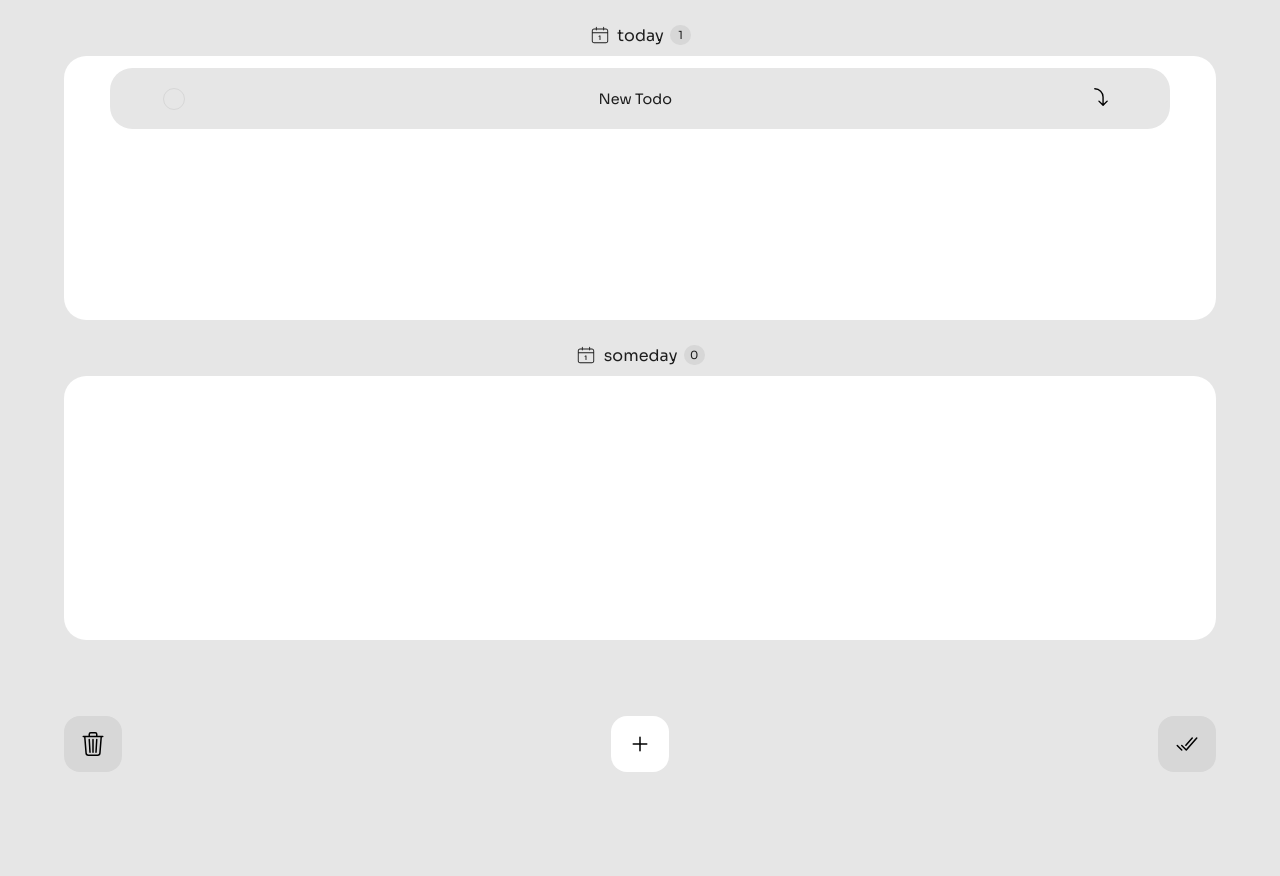
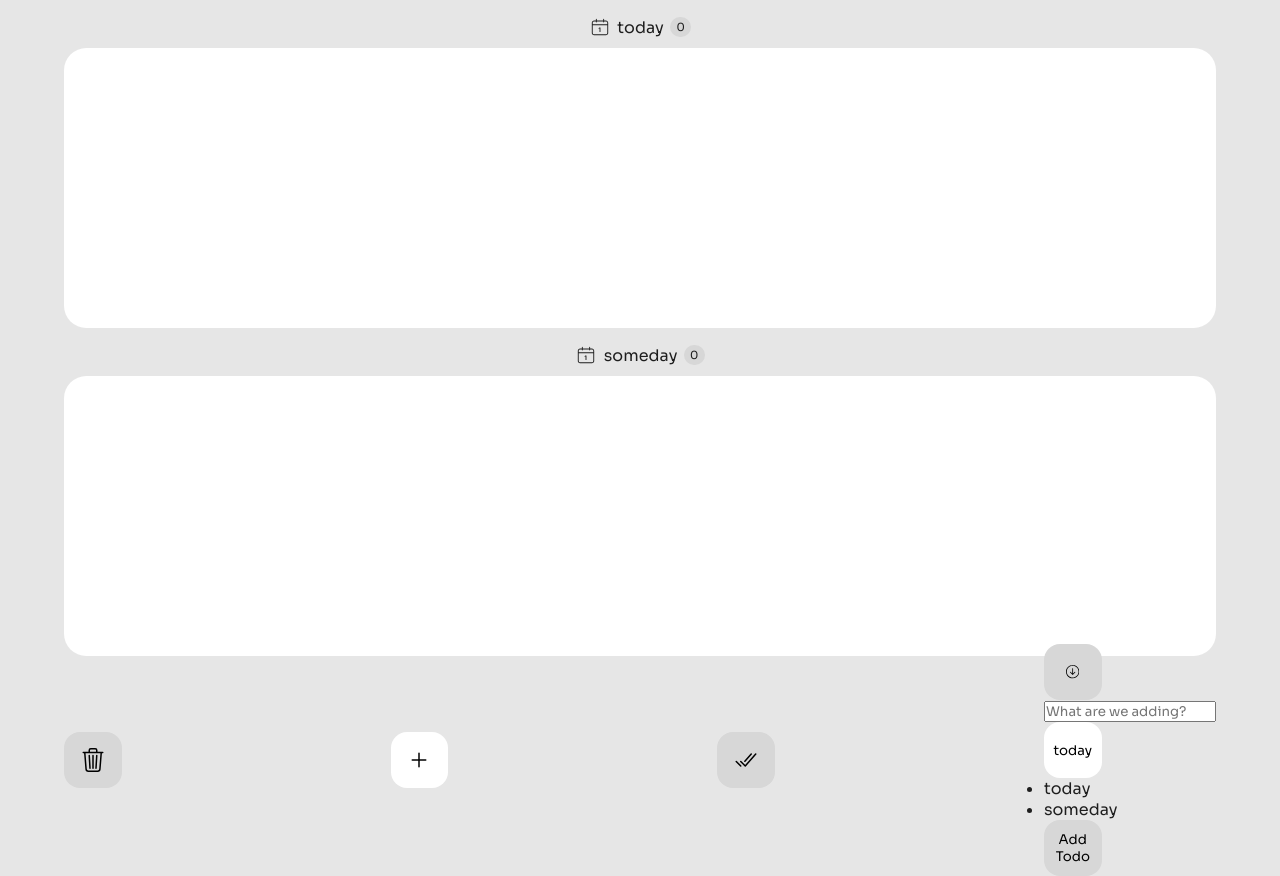
Before and after one commit to Charmingdc/DayForge, a React (Vite) app: page / in a window 1280 px wide. Both pictures are taken after a click on the button 640 px from the left and 744 px from the top of the page. Before the commit the page ends 800 px from the top, so only its background shows below. Built offline with nearby package versions, Linux system fonts and the light colour scheme.

Commit message:
Enhance FooterNav component: Implement todo form for adding new todos, improve state management for input values, and adjust layout styles

```diff
--- a/src/App.css
+++ b/src/App.css
@@ -14,7 +14,7 @@
 
 body {
  width: 100vw;
- height: 100vh;
+ height: auto;
  display: flex;
  flex-direction: column;
  align-items: center;
@@ -34,18 +34,18 @@ main, footer, nav {
 main {
  position: absolute;
  left: 50%;
- height: 90vh;
+ height: auto;
  overflow: hidden;
  transform: translateX(-50%);
 }
 
 .todo-lists {
  width: 100%;
- height: 37vh;
+ height: 39vh;
  display: flex;
  flex-direction: column;
  align-items: center;
- margin-top: 1.5rem;
+ margin-top: 1rem;
 }
 
 .todo-time-tag {
@@ -71,7 +71,7 @@ main {
 
 .todo-lists > ul {
  width: 92%;
- height: 100%;
+ height: 39vh;
  display: flex;
  flex-direction: column;
  align-items: center;
@@ -79,17 +79,32 @@ main {
  padding: .8rem 4%;
  background-color: var(--accent-color);
  border-radius: 1.4rem;
+ overflow-y: auto;
  list-style: none;
 }
 
+.todo-lists > ul::-webkit-scrollbar {
+ width: .2rem;
+}
+
+.todo-lists > ul::-webkit-scrollbar-track {
+ background: transparent;
+ border-radius: 1.4rem;
+}
+
+.todo-lists > ul::-webkit-scrollbar-thumb {
+ background: var(--shade-color);
+ border-radius: 1.4rem;
+}
+
 .todo-lists > ul > li {
- width: 90%;
- height: 3.8rem;
+ width: 92%;
+ min-height: 3.8rem;
  display: flex;
  align-items: center;
  justify-content: space-between;
  font-size: .9rem;
- padding-inline: 5%;
+ padding-inline: 4%;
  background-color: var(--bg-color);
  border-radius: 1.4rem;
 }
@@ -130,7 +145,7 @@ main {
 
 footer {
  position: absolute;
- bottom: 1rem;
+ bottom: 0;
  left: 0rem;
  height: 10vh;
 }
--- a/src/components/FooterNav.tsx
+++ b/src/components/FooterNav.tsx
@@ -1,5 +1,7 @@
+import { useState } from "react";
 import { BsTrash3 } from "react-icons/bs";
 import { IoCheckmarkDoneOutline, IoAdd } from "react-icons/io5";
+import { SlArrowDownCircle } from "react-icons/sl";
 import { TodoProps } from "../types";
 
 type FooterProps = {
@@ -11,22 +13,31 @@ type FooterProps = {
 }
 
 const FooterNav: React.FC<FooterProps> = ({ setTodos, selectedTodos, setSelectedTodos, addTodo, deleteTodo }) => {
+ const [showTodoForm, setShowTodoForm] = useState<boolean>(false);
+ const [todoTextVal, setTodoTextVal] = useState<string>('');
+ const [todoTimeVal, setTodoTimeVal] = useState<'today' | 'someday'>('today');
+
 
  const handleTodoDeletion = (): void => {
   deleteTodo(selectedTodos);
   setSelectedTodos([]);
  }
 
- const handleAddNewTodo = () => {
+ const handleAddNewTodo = (e: React.FormEvent) => {
+  setShowTodoForm(false);
+
+  if (!todoTextVal.trim()) {
+    alert('Empty text');
+	return
+  }
+
   addTodo({
 	id: Math.floor(Math.random() * 1000),
-	todoText: 'New Todo',
-	todoTime: 'today',
+	todoText: todoTextVal,
+	todoTime: todoTimeVal,
 	isCompleted: false
   });
-  alert('Added');
  }
-
 
  const markSelectedAsCompleted = () => {
    setTodos((prevTodos: TodoProps[]) =>
@@ -44,13 +55,40 @@ const FooterNav: React.FC<FooterProps> = ({ setTodos, selectedTodos, setSelected
 	 <BsTrash3 size={24} />
 	</button>
 
-	<button onClick={handleAddNewTodo}>
+	<button onClick={() => setShowTodoForm(true)}>
 	  <IoAdd size={24} />
 	</button>
 
     <button onClick={markSelectedAsCompleted}>
 	  <IoCheckmarkDoneOutline size={24} />
 	</button>
+
+
+	{ showTodoForm &&
+	 <form className="todo-form" onSubmit={handleAddNewTodo}>
+	  <button type="button" onClick={() => setShowTodoForm(false)}>
+	   <SlArrowDownCircle />
+	  </button>
+
+	  <input
+	    type='text'
+		placeholder='What are we adding?'
+		value={todoTextVal}
+		onChange={(e) => setTodoTextVal(e.target.value)} />
+
+	  <button type="button">
+	   { todoTimeVal }
+	  </button>
+
+	  <ul>
+	   <li onClick={() => setTodoTimeVal('today')}> today </li>
+	   <li onClick={() => setTodoTimeVal('someday')}> someday </li>
+	  </ul>
+
+	  <button type="submit">
+		Add Todo
+	  </button>
+	 </form>}
   </section>
  );
 };
```
